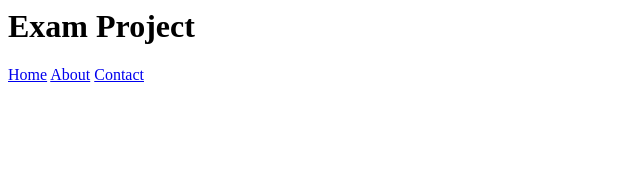
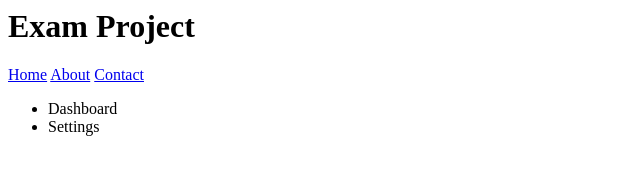
Before and after one commit to data-11/exam-project, a plain HTML site: page index.html in a window 1280 px wide. Shown: the whole page, without its empty margins (0-640 px from the left). Drawn offline with Linux system fonts and the light colour scheme.

Commit message:
Add alternative navigation menu

```diff
--- a/index.html
+++ b/index.html
@@ -9,4 +9,9 @@
         </nav>
     </header>
 
+    <nav>
+  <ul><li>Dashboard</li><li>Settings</li></ul>
+</nav>
+
+
 </body>
```
